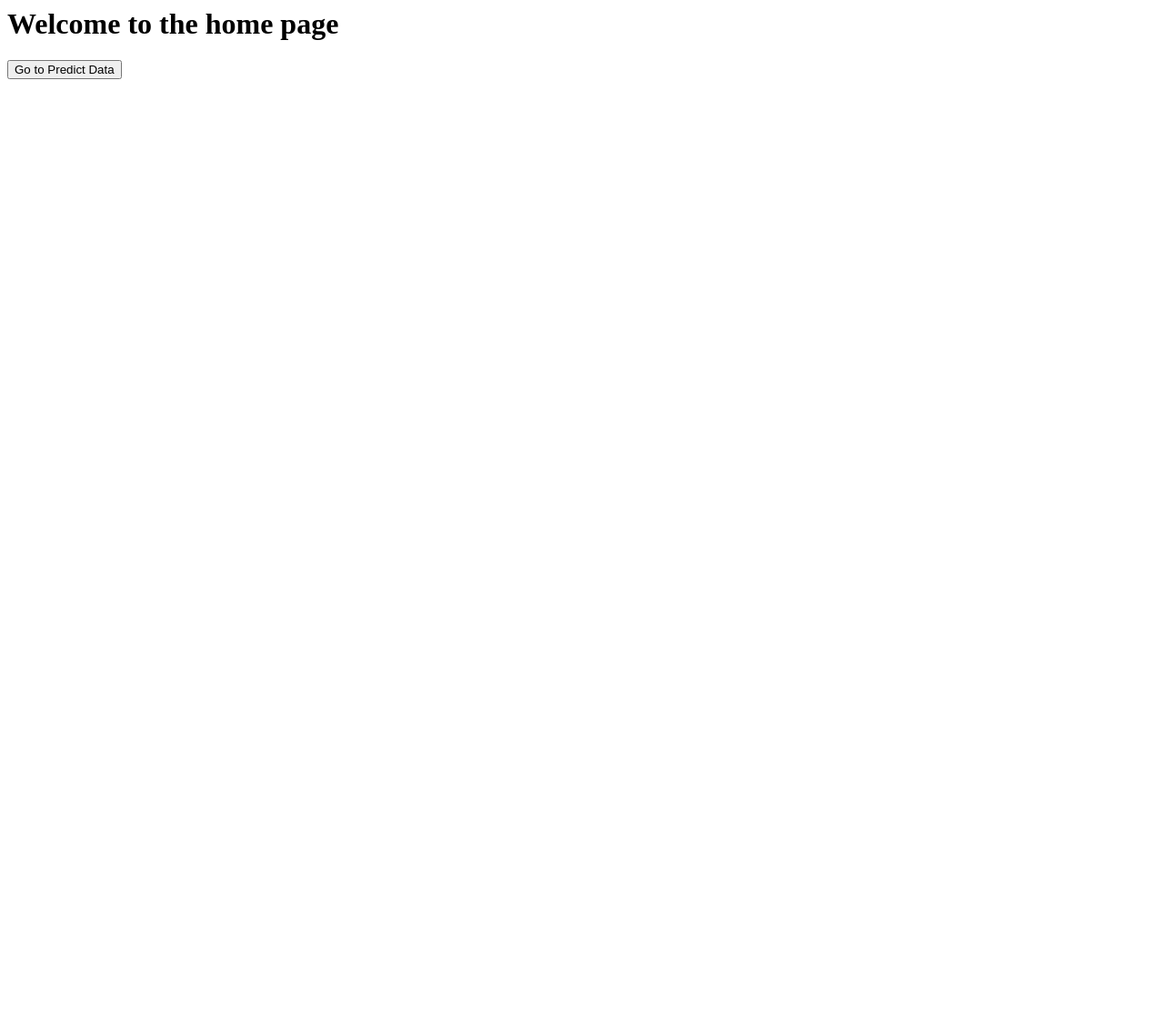
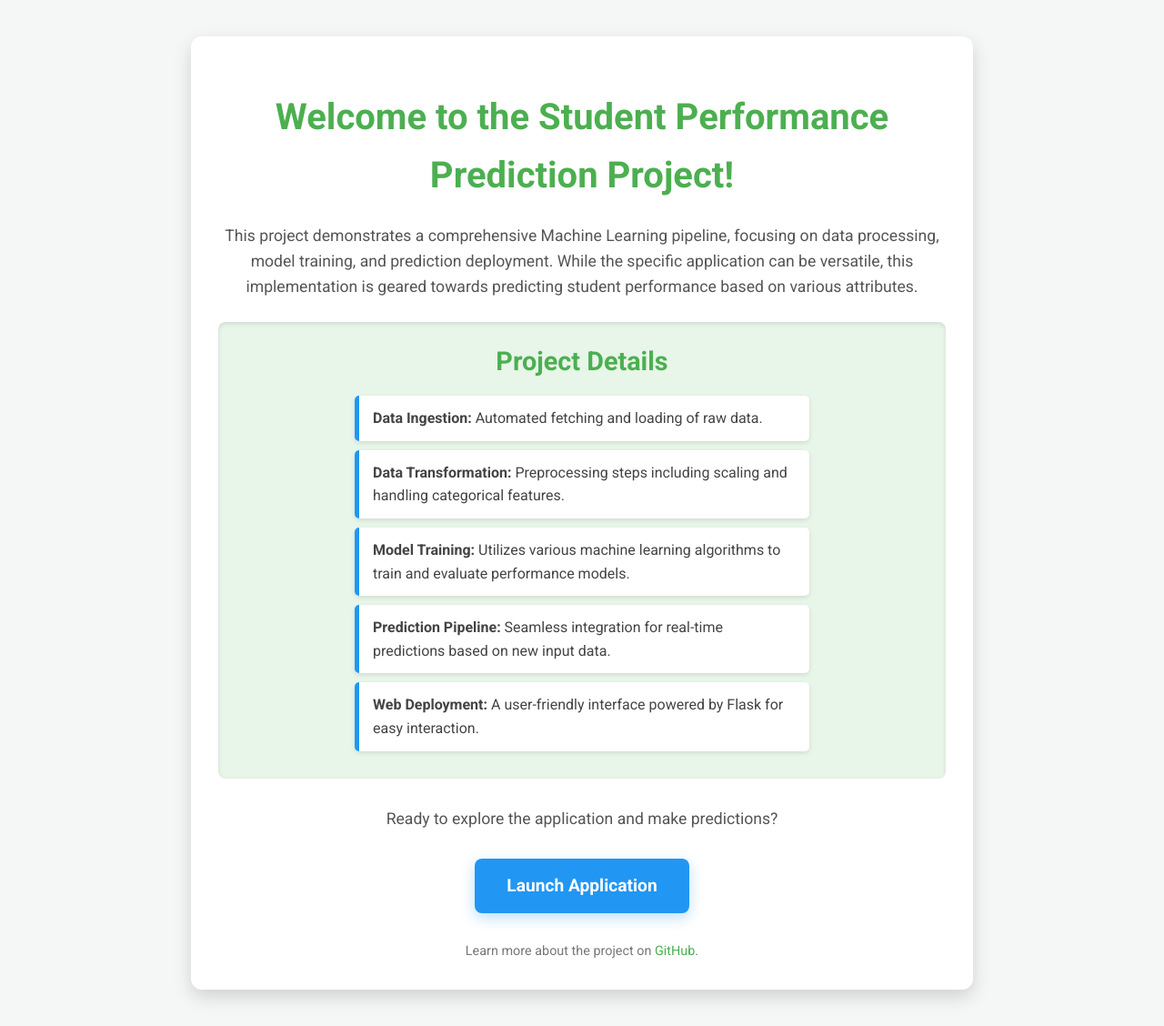
Before and after one commit to shubhamparulekar/mlproject, a Flask app: page / in a window 1280 px wide. Shown: the whole page at 91% size. Before the commit the page ends 87 px from the top, so only its background shows below. Run offline with Flask 3, Linux system fonts and the light colour scheme.

Commit message:
updated the home page

```diff
--- a/templates/index.html
+++ b/templates/index.html
@@ -1,4 +1,175 @@
-<h1>Welcome to the home page</h1>
-<a href="http://127.0.0.1:5000/predictdata">
+<!-- <h1>Welcome to the home page</h1>
+<a href="home.html">
     <button type="button">Go to Predict Data</button>
-</a>
+</a> -->
+
+<!-- NEW CODE STARTS HERE -->
+ <!DOCTYPE html>
+<html lang="en">
+<head>
+    <meta charset="UTF-8">
+    <meta name="viewport" content="width=device-width, initial-scale=1.0">
+    <title>Student Performance Prediction</title>
+    <link href="https://fonts.googleapis.com/css2?family=Roboto:wght@300;400;700&display=swap" rel="stylesheet">
+    <style>
+        :root {
+            --primary-color: #4CAF50; /* Green */
+            --secondary-color: #2196F3; /* Blue */
+            --text-color: #333;
+            --background-color: #f4f7f6;
+            --card-background: #ffffff;
+            --shadow-light: rgba(0, 0, 0, 0.1);
+            --shadow-medium: rgba(0, 0, 0, 0.15);
+        }
+
+        body {
+            font-family: 'Roboto', sans-serif;
+            line-height: 1.6;
+            margin: 0;
+            padding: 0;
+            background-color: var(--background-color);
+            color: var(--text-color);
+            display: flex;
+            justify-content: center;
+            align-items: center;
+            min-height: 100vh;
+        }
+
+        .container {
+            max-width: 800px;
+            margin: 40px auto;
+            padding: 30px;
+            background-color: var(--card-background);
+            border-radius: 12px;
+            box-shadow: 0 8px 20px var(--shadow-medium);
+            text-align: center;
+        }
+
+        h1 {
+            color: var(--primary-color);
+            font-weight: 700;
+            margin-bottom: 20px;
+            font-size: 2.5em;
+        }
+
+        p {
+            margin-bottom: 25px;
+            font-size: 1.1em;
+            color: #555;
+        }
+
+        .details-section {
+            background-color: #e8f5e9; /* Light green background for details */
+            padding: 20px;
+            border-radius: 8px;
+            margin-bottom: 30px;
+            box-shadow: inset 0 2px 5px var(--shadow-light);
+        }
+
+        .details-section h2 {
+            color: var(--primary-color);
+            font-size: 1.8em;
+            margin-top: 0;
+            margin-bottom: 15px;
+        }
+
+        .details-list {
+            list-style: none;
+            padding: 0;
+            text-align: left;
+            max-width: 500px;
+            margin: 0 auto;
+        }
+
+        .details-list li {
+            background-color: var(--card-background);
+            margin-bottom: 10px;
+            padding: 12px 15px;
+            border-left: 5px solid var(--secondary-color);
+            border-radius: 5px;
+            box-shadow: 0 2px 5px var(--shadow-light);
+            font-size: 1em;
+            color: #444;
+        }
+
+        .button-container {
+            margin-top: 30px;
+        }
+
+        .button {
+            display: inline-block;
+            padding: 15px 35px;
+            font-size: 1.2em;
+            font-weight: 700;
+            color: #fff;
+            background-color: var(--secondary-color);
+            border: none;
+            border-radius: 8px;
+            cursor: pointer;
+            text-decoration: none;
+            transition: background-color 0.3s ease, transform 0.2s ease, box-shadow 0.3s ease;
+            box-shadow: 0 5px 15px rgba(33, 150, 243, 0.3);
+        }
+
+        .button:hover {
+            background-color: #1976D2; /* Darker blue */
+            transform: translateY(-3px);
+            box-shadow: 0 8px 20px rgba(33, 150, 243, 0.4);
+        }
+
+        .button:active {
+            transform: translateY(0);
+            box-shadow: 0 3px 10px rgba(33, 150, 243, 0.2);
+        }
+
+        .footer-link {
+            margin-top: 30px;
+            font-size: 0.9em;
+            color: #777;
+        }
+
+        .footer-link a {
+            color: var(--primary-color);
+            text-decoration: none;
+            font-weight: 500;
+        }
+
+        .footer-link a:hover {
+            text-decoration: underline;
+        }
+    </style>
+</head>
+<body>
+    <div class="container">
+        <h1>Welcome to the Student Performance Prediction Project!</h1>
+        <p>
+            This project demonstrates a comprehensive Machine Learning pipeline, focusing on data processing, model training, and prediction deployment. While the specific application can be versatile, this implementation is geared towards predicting student performance based on various attributes.
+        </p>
+
+        <div class="details-section">
+            <h2>Project Details</h2>
+            <ul class="details-list">
+                <li><strong>Data Ingestion:</strong> Automated fetching and loading of raw data.</li>
+                <li><strong>Data Transformation:</strong> Preprocessing steps including scaling and handling categorical features.</li>
+                <li><strong>Model Training:</strong> Utilizes various machine learning algorithms to train and evaluate performance models.</li>
+                <li><strong>Prediction Pipeline:</strong> Seamless integration for real-time predictions based on new input data.</li>
+                <li><strong>Web Deployment:</strong> A user-friendly interface powered by Flask for easy interaction.</li>
+            </ul>
+        </div>
+
+        <p>
+            Ready to explore the application and make predictions?
+        </p>
+
+        <div class="button-container">
+            <a href="http://127.0.0.1:5000/predictdata" class="button">
+                Launch Application
+            </a>
+        </div>
+
+        <div class="footer-link">
+            Learn more about the project on <a href="https://github.com/shubhamparulekar/mlproject" target="_blank">GitHub</a>.
+        </div>
+    </div>
+</body>
+</html>
```
